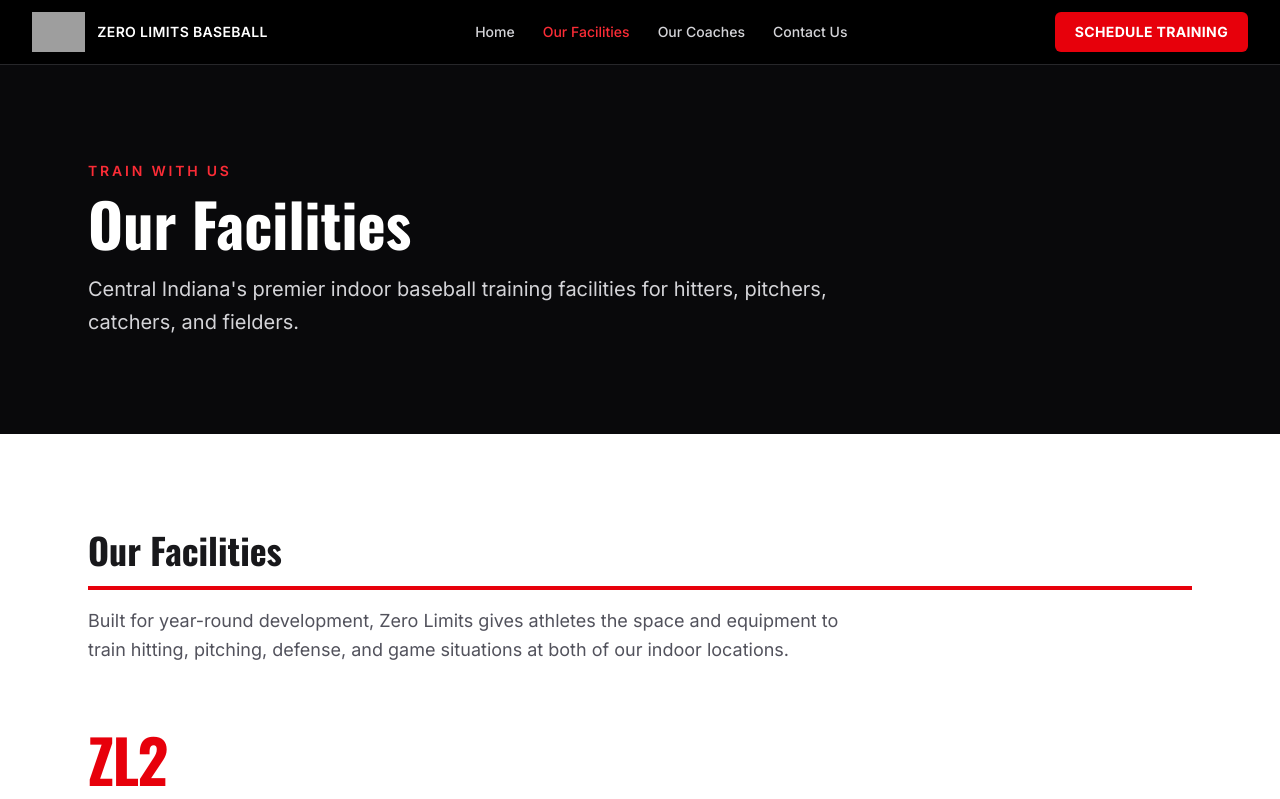
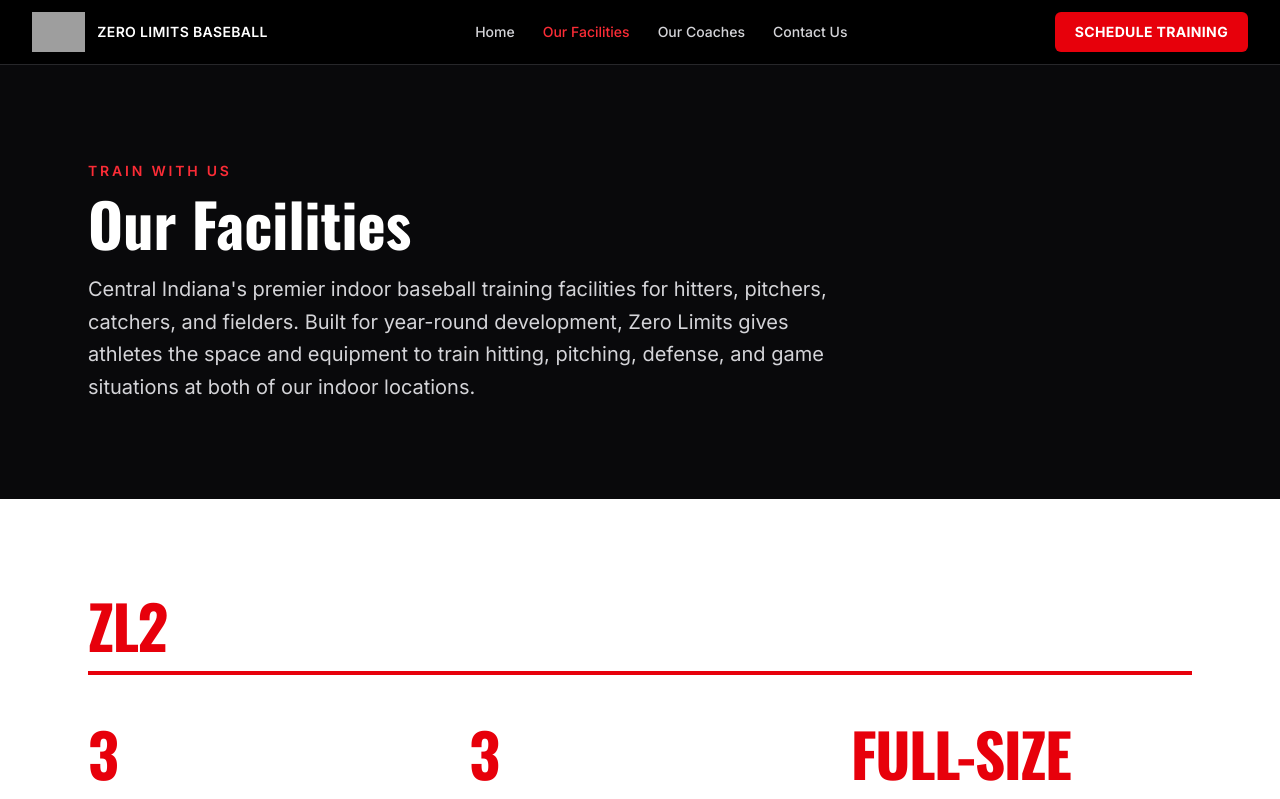
Before and after one commit to darnold5000/zerolimits, a Next.js app: page /our-facilities in a window 1280 px wide. Shown: the top 799 px of the page. Built offline with nearby package versions, Linux system fonts and the light colour scheme; grey boxes are pictures that could not be loaded.

Commit message:
update flow

```diff
--- a/src/app/our-facilities/page.tsx
+++ b/src/app/our-facilities/page.tsx
@@ -19,7 +19,9 @@
           </p>
           <h1 className="mt-3 font-display text-5xl font-bold sm:text-6xl">Our Facilities</h1>
           <p className="mt-5 max-w-3xl text-xl leading-relaxed text-zinc-300">
-            {SITE.heroRegionLine}
+            {SITE.heroRegionLine} Built for year-round development, Zero Limits gives athletes
+            the space and equipment to train hitting, pitching, defense, and game situations at
+            both of our indoor locations.
           </p>
         </div>
       </section>
--- a/src/components/FacilityShowcase.tsx
+++ b/src/components/FacilityShowcase.tsx
@@ -87,18 +87,7 @@
   return (
     <section className="py-20 sm:py-24">
       <div className="mx-auto max-w-6xl px-4 sm:px-6">
-        <div className="border-b-4 border-red-600 pb-4">
-          <h2 className="font-display text-3xl font-bold text-zinc-900 sm:text-4xl">
-            Our Facilities
-          </h2>
-        </div>
-        <p className="mt-4 max-w-3xl text-lg leading-relaxed text-zinc-600">
-          Built for year-round development, Zero Limits gives athletes the space and
-          equipment to train hitting, pitching, defense, and game situations at both
-          of our indoor locations.
-        </p>
-
-        <div className="mt-16 space-y-20 sm:space-y-24">
+        <div className="space-y-20 sm:space-y-24">
           {FACILITIES.map((facility) => (
             <div key={facility.id}>
               <div className="border-b-4 border-red-600 pb-4">
```
